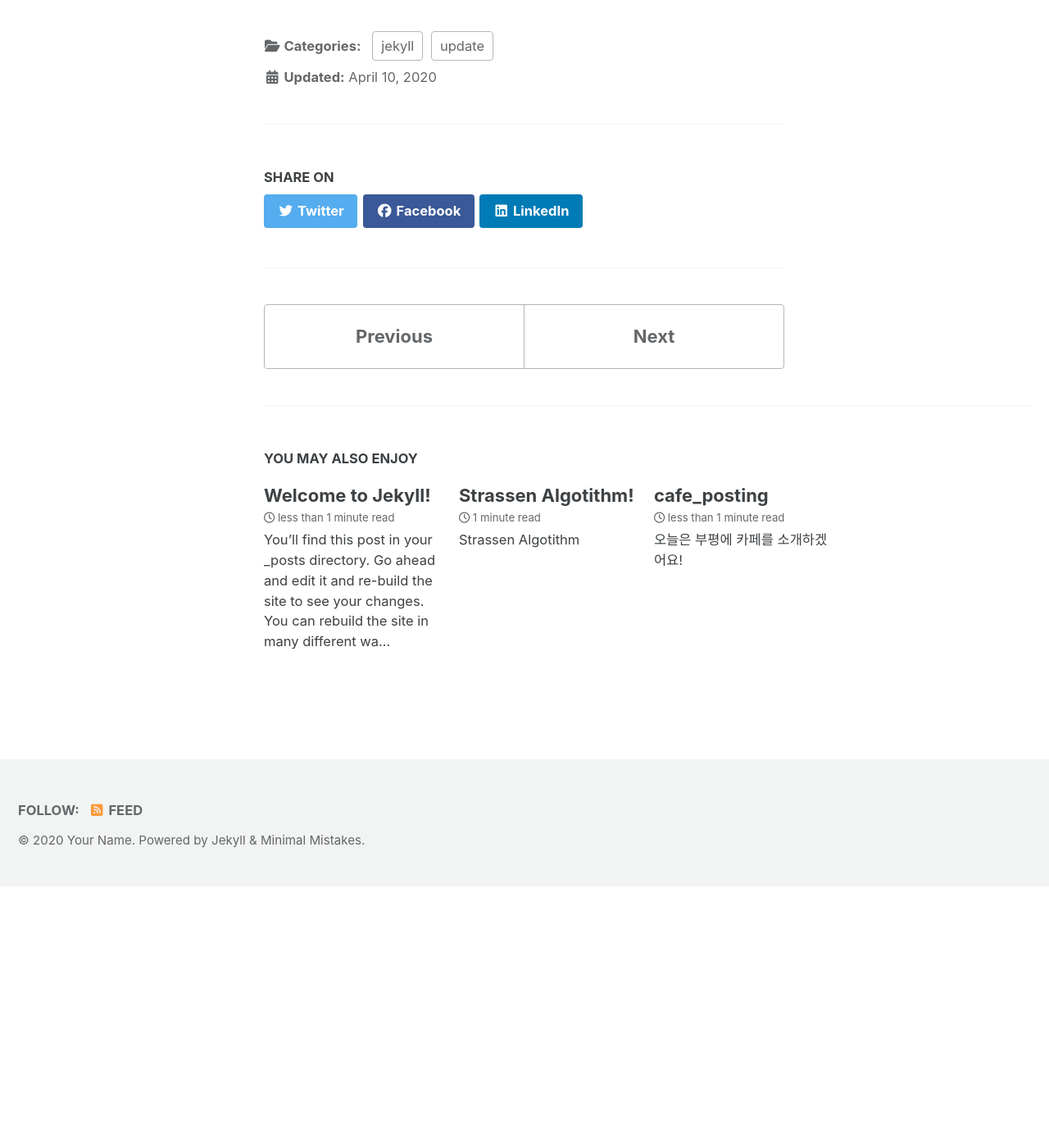
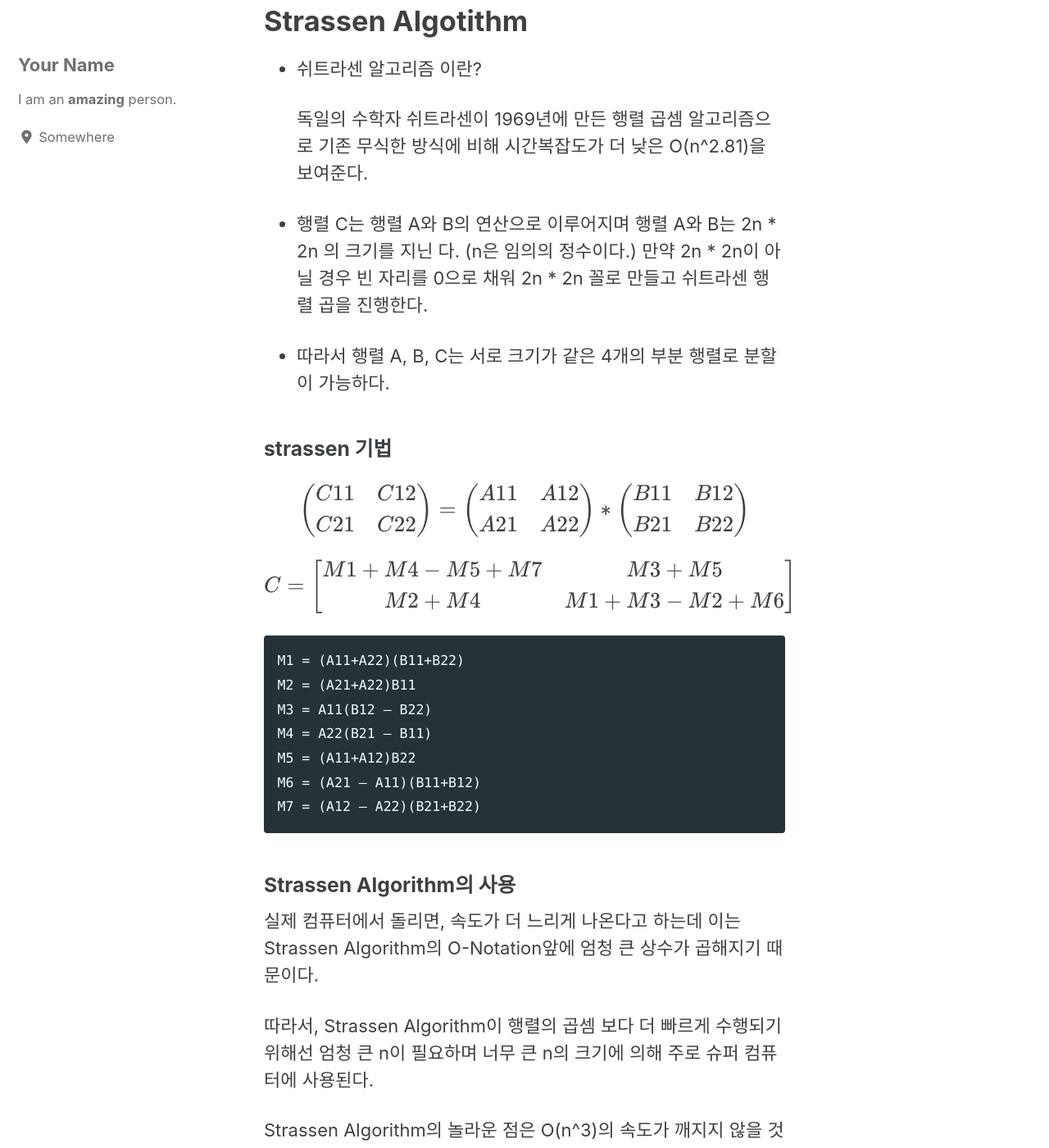
Before and after one commit to gustjd68/gustjd68.github.io, a Jekyll site: the page built from _posts/2020-04-10-스트라센 알고리즘.markdown, in a window 1280 px wide and 1400 px high, scrolled down 1588 px. Shown: the whole window at 82% size. Built offline with Jekyll 4.4.1, drawn with Linux system fonts in a browser that asks for light colours; cached includes are drawn as plain includes; nearby versions of some CDN libraries; formulas are drawn with MathJax 3; before the commit the page ends 2669 px from its top, so only the background shows below that; some of the changed text lies outside the part shown.

Commit message:
config12

````diff
--- a/_posts/2020-04-10-스트라센 알고리즘.markdown
+++ b/_posts/2020-04-10-스트라센 알고리즘.markdown
@@ -61,3 +61,60 @@ $$c_4$$ = D+F-E+I
   장점: 시간 복잡도가 기존의 행렬 곱셈보다 작다.
 
   단점: D,E,F,G,H,I,J 자리가 필요하므로 만약 D,E,F,G,H,I,J 의 크기가 클 경우  자리를 많이 차지하게 된다.
+
+
+
+
+
+<h1>Strassen Algotithm</h1>
+
++ 쉬트라센 알고리즘 이란?
+
+  독일의 수학자 쉬트라센이 1969년에 만든 행렬 곱셈 알고리즘으로 기존 무식한 방식에 비해 시간복잡도가 더 낮은 O(n^2.81)을 보여준다.
+
++ 행렬 C는 행렬 A와 B의 연산으로 이루어지며 행렬 A와 B는 2n * 2n 의 크기를 지닌 다. (n은 임의의 정수이다.) 만약 2n * 2n이 아닐 경우 빈 자리를 0으로 채워 2n * 2n 꼴로 만들고 쉬트라센 행렬 곱을 진행한다.
+
++ 따라서 행렬 A, B, C는 서로 크기가 같은 4개의 부분 행렬로 분할이 가능하다.
+
+
+
+<h3>strassen 기법</h3>
+
+
+$$
+\begin{pmatrix}C11 & C12 \\C21 & C22 \end{pmatrix}=\begin{pmatrix}A11 & A12 \\A21 & A22 \end{pmatrix}*\begin{pmatrix}B11 & B12 \\B21 & B22 \end{pmatrix}
+$$
+
+$$
+C=\begin{bmatrix}M1+M4-M5+M7 & M3+M5 \\ M2+M4 & M1+M3-M2+M6\\
+\end{bmatrix}
+$$
+
+```html
+M1 = (A11+A22)(B11+B22)
+M2 = (A21+A22)B11
+M3 = A11(B12 – B22)
+M4 = A22(B21 – B11)
+M5 = (A11+A12)B22
+M6 = (A21 – A11)(B11+B12)
+M7 = (A12 – A22)(B21+B22)
+```
+
+
+
+
+
+
+<h3>Strassen Algorithm의 사용</h3>
+
+실제 컴퓨터에서 돌리면, 속도가 더 느리게 나온다고 하는데 이는 Strassen Algorithm의 O-Notation앞에 엄청 큰 상수가 곱해지기 때문이다.
+
+따라서, Strassen Algorithm이 행렬의 곱셈 보다 더 빠르게 수행되기 위해선 엄청 큰 n이 필요하며 너무 큰 n의 크기에 의해 주로 슈퍼 컴퓨터에 사용된다.
+
+ Strassen Algorithm의 놀라운 점은 O(n^3)의 속도가 깨지지 않을 것이라 생각했는데
+
+이보다 작은 시간이 나왔다는 것이 놀라운 이유이다. 현재도 Strassen Algorithm보다 더 빠른 알고리즘이 몇 나왔지만 성능차이가 크지 않고
+
+P~V와 같은 것들이 훨씬 많아서 사용할 수 없다.
+
+더 빠른 성능이 있는데, 아직까지 최적의 알고리즘을 찾지 못한 상태일 것이다.
````
